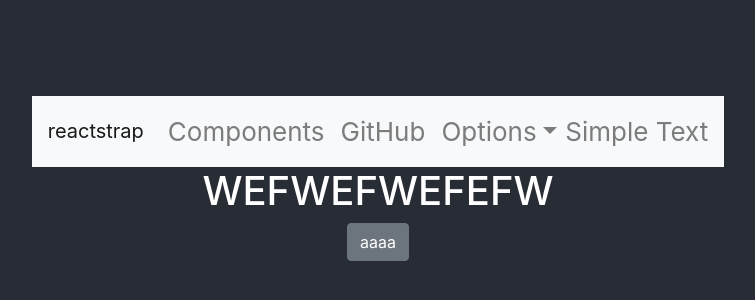
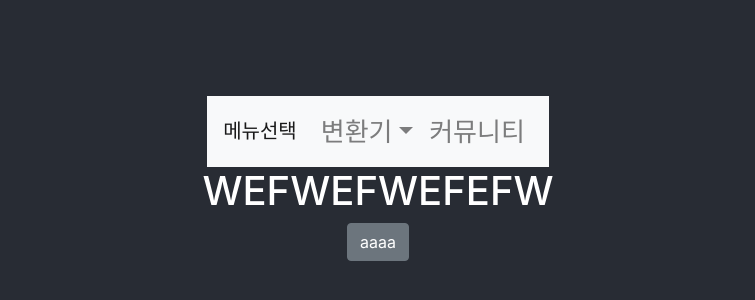
Before and after one commit to hufs-capstone/graduation_project, a React (Create React App) app: page / in a window 1280 px wide. Shown: the part 222-522 px from the top of the page, without its empty margins (262-1017 px from the left). Built offline with nearby package versions, Linux system fonts and the light colour scheme.

Commit message:
react route test

```diff
--- a/package.json
+++ b/package.json
@@ -11,6 +11,7 @@
     "react-bootstrap": "^1.0.1",
     "react-dom": "^16.13.1",
     "react-redux": "^7.2.0",
+    "react-router-dom": "^5.1.2",
     "react-scripts": "3.4.1",
     "reactstrap": "^8.4.1",
     "redux": "^4.0.5"
--- a/src/components/navbar.js
+++ b/src/components/navbar.js
@@ -24,35 +24,31 @@ import {
     return (
       <div>
         <Navbar color="light" light expand="md">
-          <NavbarBrand href="/">reactstrap</NavbarBrand>
+          <NavbarBrand href="/">메뉴선택</NavbarBrand>
           <NavbarToggler onClick={toggle} />
           <Collapse isOpen={isOpen} navbar>
             <Nav className="mr-auto" navbar>
-              <NavItem>
-                <NavLink href="/components/">Components</NavLink>
-              </NavItem>
-              <NavItem>
-                <NavLink href="https://github.com/reactstrap/reactstrap">GitHub</NavLink>
-              </NavItem>
               <UncontrolledDropdown nav inNavbar>
                 <DropdownToggle nav caret>
-                  Options
+                  변환기
                 </DropdownToggle>
                 <DropdownMenu right>
                   <DropdownItem>
-                    Option 1
+                    맞춤 계산기
                   </DropdownItem>
                   <DropdownItem>
-                    Option 2
+                    제품 선택 계산기
                   </DropdownItem>
                   <DropdownItem divider />
                   <DropdownItem>
-                    Reset
+                    제품 비교
                   </DropdownItem>
                 </DropdownMenu>
               </UncontrolledDropdown>
+              <NavItem>
+                <NavLink href="/components/">커뮤니티</NavLink>
+              </NavItem>
             </Nav>
-            <NavbarText>Simple Text</NavbarText>
           </Collapse>
         </Navbar>
       </div>
```
Also changed, not shown: src/components/Header.js (added, +17 -0 lines), src/routes/cal1.js (added, +14 -0 lines), 1 other file (tests, documents, lock files or other folders).
